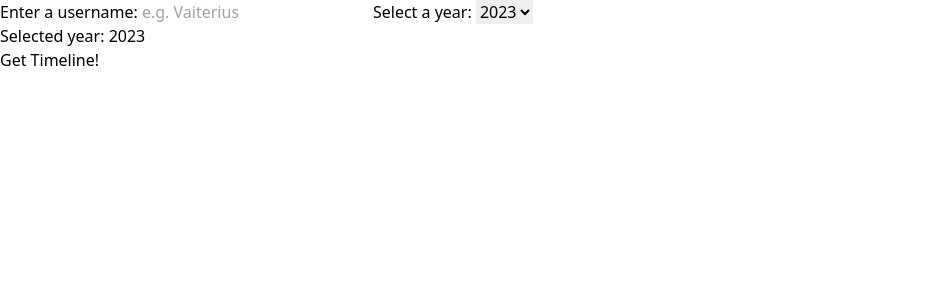
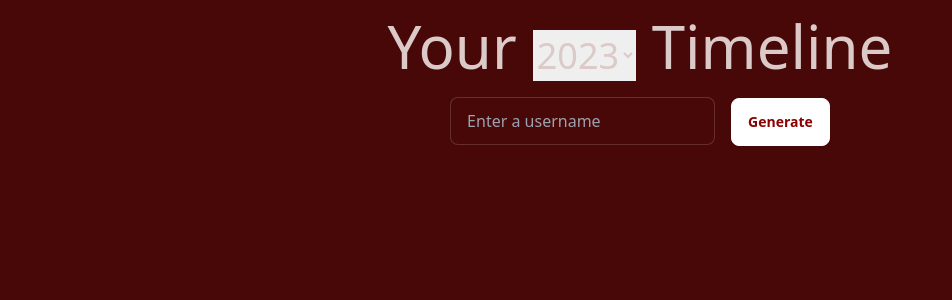
Before and after one commit to Vaiterius/Music-Mosaic-Timeline, a React (Vite) app: page / in a window 1280 px wide. Shown: the top 300 px of the page, without its empty margins (0-952 px from the left). Built offline with nearby package versions, Linux system fonts and the light colour scheme.

Commit message:
Arrange albums into grid squares, introduce theme, and start on layout styling

```diff
--- a/index.html
+++ b/index.html
@@ -1,5 +1,5 @@
 <!doctype html>
-<html lang="en">
+<html lang="en" data-theme="lastfm">
   <head>
     <meta charset="UTF-8" />
     <!-- <link rel="icon" type="image/svg+xml" href="/vite.svg" /> -->
--- a/package.json
+++ b/package.json
@@ -23,6 +23,7 @@
     "@typescript-eslint/parser": "^6.14.0",
     "@vitejs/plugin-react": "^4.2.1",
     "autoprefixer": "^10.4.16",
+    "daisyui": "^4.6.0",
     "eslint": "^8.55.0",
     "eslint-plugin-react-hooks": "^4.6.0",
     "eslint-plugin-react-refresh": "^0.4.5",
--- a/src/components/AlbumGrid.tsx
+++ b/src/components/AlbumGrid.tsx
@@ -5,18 +5,22 @@ import { AlbumData } from "../interfaces-and-types";
  */
 export default function AlbumGrid(props: { albums: AlbumData[] }) {
 	return (
-		<div>
+		<div className="album-grid flex flex-wrap">
 			{props.albums.map((album) => (
-				<div key={`${album.artist}-${album.name}`}>
-					<p>{album.name}</p>
-					<p>{album.artist}</p>
-					<p>{album.scrobbles}</p>
-					<a href={album.url}>{album.url}</a>
-					<img
-						className="w-24"
-						src={album.imageUrl}
-						alt={`${album.name} album by ${album.artist}`}
-					/>
+				<div key={`${album.artist}-${album.name}`} className="w-1/4">
+					{/* <p>{album.name}</p> */}
+					{/* <p>{album.artist}</p> */}
+					{/* <p>{album.scrobbles}</p> */}
+					{/* <a href={album.url}>{album.url}</a> */}
+					{album.imageUrl ? (
+						<img
+							className="m-0 h-24 w-24 p-0"
+							src={album.imageUrl}
+							alt={`${album.name} album by ${album.artist}`}
+						/>
+					) : (
+						<div className="h-24 w-24">No album image</div>
+					)}
 				</div>
 			))}
 		</div>
--- a/src/components/App.tsx
+++ b/src/components/App.tsx
@@ -41,33 +41,43 @@ export default function App() {
 	};
 
 	return (
-		<>
+		<div className="mt-4 flex flex-col items-center">
 			{/* Entering username and year */}
-			<div>
-				<label htmlFor="username">Enter a username: </label>
-				<input
-					type="text"
-					name="username"
-					id="username"
-					placeholder="e.g. Vaiterius"
-					onChange={onUsernameChange}
-				/>
-				<label htmlFor="year">Select a year: </label>
-				<select name="year" id="year" onChange={onYearChange} defaultValue={2023}>
+			<div className="mb-4 flex flex-col items-center">
+				<div className="mb-4 space-x-4">
+					<span className="text-6xl">Your</span>
+					<select
+						className="text-4xl"
+						name="year"
+						id="year"
+						onChange={onYearChange}
+						defaultValue={2023}
+					>
 						<option value={2020}>2020</option>
 						<option value={2021}>2021</option>
 						<option value={2022}>2022</option>
 						<option value={2023}>2023</option>
 						<option value={2024}>2024</option>
 					</select>
-				<p>Selected year: {searchInput.year}</p>
-				<button type="submit" onClick={onButtonClick}>
-					Get Timeline!
+					<span className="text-6xl">Timeline</span>
+				</div>
+				<div className="text-xl">
+					<input
+						className="input input-bordered mr-4"
+						type="text"
+						name="username"
+						id="username"
+						placeholder="Enter a username"
+						onChange={onUsernameChange}
+					/>
+					<button className="btn btn-primary" type="submit" onClick={onButtonClick}>
+						Generate
 					</button>
+				</div>
 			</div>
 
 			{userInfoData && <UserInfoSection response={userInfoData} />}
 			{timelineData && <Timeline timeline={timelineData} year={searchInput.year} />}
-		</>
+		</div>
 	);
 }
--- a/src/index.css
+++ b/src/index.css
@@ -1,3 +1,7 @@
 @tailwind base;
 @tailwind components;
 @tailwind utilities;
+
+.album-grid {
+    width: 24rem;
+}
--- a/tailwind.config.js
+++ b/tailwind.config.js
@@ -4,5 +4,17 @@ export default {
 	theme: {
 		extend: {},
 	},
-	plugins: [],
+	plugins: [require("daisyui")],
+	daisyui: {
+		themes: [
+			{
+				lastfm: {
+					primary: "#FFFFFF",
+					"primary-content": "#8C0000",
+					accent: "#979797",
+					"base-100": "#490808",
+				},
+			},
+		],
+	},
 };
```
Also changed, not shown: 1 other file (tests, documents, lock files or other folders). Lines whose indentation alone changed are shown as unchanged.
